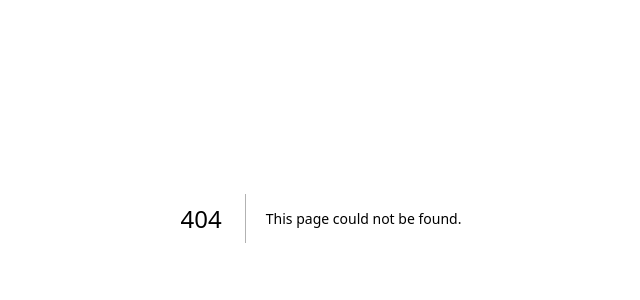
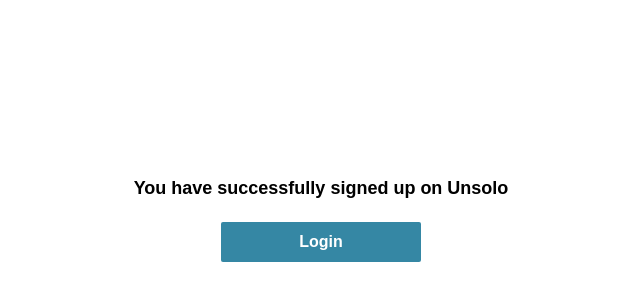
Before and after one commit to Volcano-Interswitch-Group-Tech-Academy/volcano-unsolo, a Next.js app in the folder frontend/: page /SuccessfulSignup in a window 1280 px wide. Before the commit this address had no page. Shown: the part 182-482 px from the top of the page, without its empty margins (319-959 px from the left). Built offline with nearby package versions, Linux system fonts and the light colour scheme.

Commit message:
create successful signup page

```diff
--- /dev/null
+++ b/frontend/src/pages/SuccessfulSignup.tsx
@@ -0,0 +1,32 @@
+"use client";
+import Button from "@/components/ui/Button";
+import Link from "next/link";
+import { useRouter } from "next/router";
+import React from "react";
+
+const SuccessfulSignup: React.FC = () => {
+  const router = useRouter();
+  return (
+    <div className="flex justify-center h-screen items-center w-full">
+      <div className="flex flex-col items-center p-5 w-1/2 gap-5">
+        <p className="font-bold text-lg">
+          You have successfully signed up on Unsolo
+        </p>
+        <div className="flex justify-center w-full">
+          <Link href="/login" className="w-1/3">
+            <Button
+              className="button_bg w-full text-white rounded-sm font-semibold"
+              onClick={() => {
+                router.push("/login");
+              }}
+            >
+              Login
+            </Button>
+          </Link>
+        </div>
+      </div>
+    </div>
+  );
+};
+
+export default SuccessfulSignup;
```
